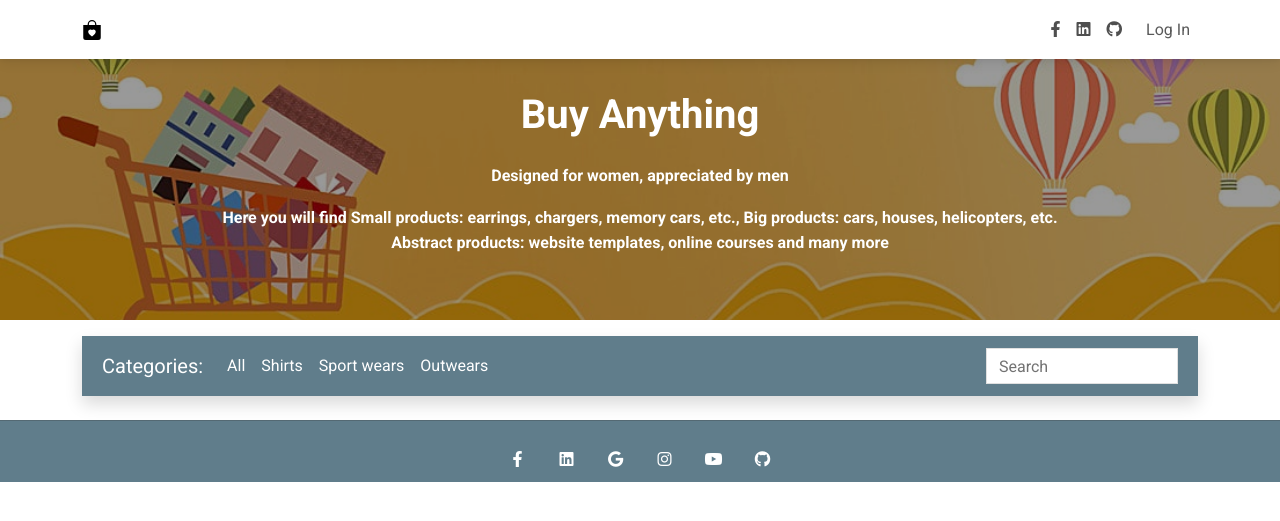
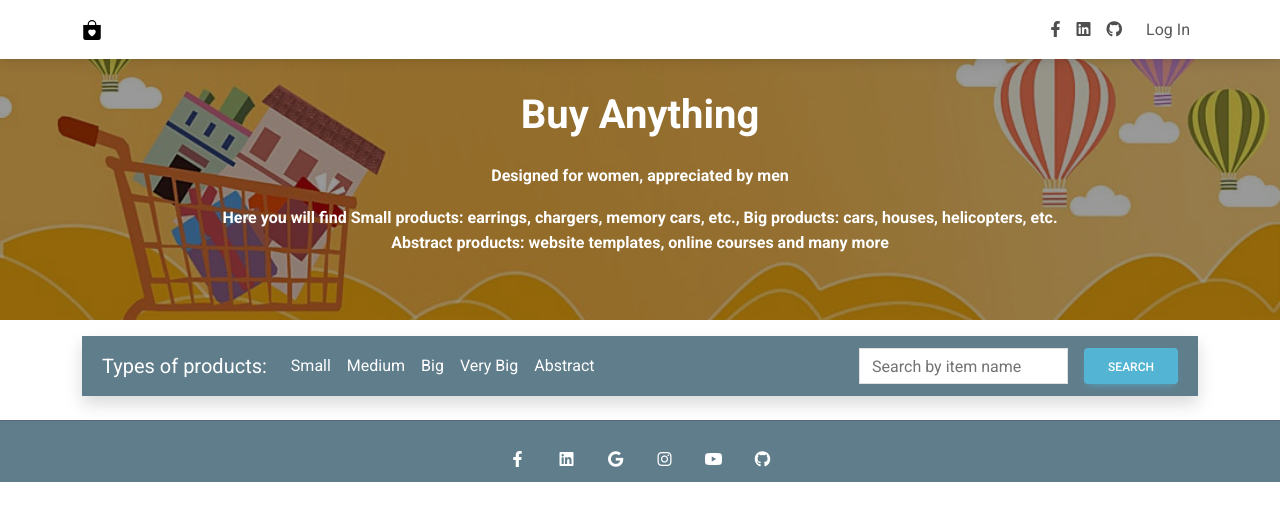
Before and after one commit to xaoccc/OnlyShop, a Django app: page /?item_type=Small in a window 1280 px wide. Shown: the top 521 px of the page. Run offline with Django 4.2, Linux system fonts and the light colour scheme; data that the repository does not hold is empty.

Commit message:
search by name and filter by item type

```diff
--- a/OnlyShop/main_app/views.py
+++ b/OnlyShop/main_app/views.py
@@ -1,10 +1,8 @@
 from django.contrib.auth.mixins import LoginRequiredMixin
-
 from django.shortcuts import render, get_object_or_404, redirect
 from django.urls import reverse, reverse_lazy
 from django.utils import timezone
 from django.views.generic import ListView, DetailView, DeleteView, UpdateView, CreateView
-
 from OnlyShop.main_app.forms import ItemDeleteForm
 from OnlyShop.main_app.models import Item, Order, ItemOrder
 from django.contrib import messages
@@ -89,10 +87,14 @@ class ItemEditView(OrdersCountMixin, OnlyShopStaffRequiredMixin, UpdateView):
 
 
 class ItemDeleteView(OnlyShopStaffRequiredMixin, OrdersCountMixin, DeleteView):
+    # We cannot use both model and form, we must choose one of them
+    # As you can see, we use the model for the DeleteView, not the form
+    # form_valid in the BaseDeleteView deletes the model instance.
     model = Item
     template_name = "item/item-delete.html"
     success_url = reverse_lazy('index')
 
+    # Here we use only the data (values and labels) from the form. The submission uses the model!
     def get_context_data(self, **kwargs):
         context = super().get_context_data(**kwargs)
         context['form'] = ItemDeleteForm(initial=self.object.__dict__)
--- a/OnlyShop/profiles/views.py
+++ b/OnlyShop/profiles/views.py
@@ -1,5 +1,4 @@
 from django.contrib.auth import logout, get_user_model, login
-from django.contrib.auth.mixins import LoginRequiredMixin
 from django.contrib.auth.views import LoginView, LogoutView
 from django.shortcuts import render, redirect
 from django.urls import reverse
@@ -12,12 +11,23 @@ from OnlyShop.utils.mixins import OrdersCountMixin, GetUserMixin, OnlyShopLoginR
 UserModel = get_user_model()
 
 
-
 class IndexView(GetUserMixin, OrdersCountMixin, ListView):
     model = Item
     template_name = 'index.html'
     paginate_by = 8
 
+    def get_queryset(self):
+        queryset = Item.objects.all()
+        filter_by_item_name = self.request.GET.get("item_name", None)
+
+        if filter_by_item_name:
+            queryset = queryset.filter(name__icontains=filter_by_item_name)
+
+        filter_by_item_type = self.request.GET.get("item_type", None)
+        if filter_by_item_type:
+            queryset = Item.objects.filter(type__iexact=filter_by_item_type)
+
+        return queryset
 
 
 class UserLogIn(LoginView):
--- a/templates/index.html
+++ b/templates/index.html
@@ -8,7 +8,7 @@
     <div class="container-fluid">
 
       <!-- Navbar brand -->
-      <a class="navbar-brand" href="#">Categories:</a>
+      <a class="navbar-brand" href="#">Types of products:</a>
 
       <!-- Toggle button -->
       <button
@@ -24,27 +24,32 @@
 
       <!-- Collapsible wrapper -->
       <div class="collapse navbar-collapse" id="navbarSupportedContent2">
+
         <ul class="navbar-nav me-auto mb-2 mb-lg-0">
-
           <!-- Link -->
-          <li class="nav-item acitve">
-            <a class="nav-link text-white" href="#">All</a>
+          <li class="nav-item">
+            <a class="nav-link text-white" href="?item_type=Small">Small</a>
           </li>
           <li class="nav-item">
-                <a class="nav-link text-white" href="#">Shirts</a>
-              </li>
-              <li class="nav-item">
-                <a class="nav-link text-white" href="#">Sport wears</a>
-              </li>
-              <li class="nav-item">
-                <a class="nav-link text-white" href="#">Outwears</a>
-              </li>
-
+            <a class="nav-link text-white" href="?item_type=Medium">Medium</a>
+          </li>
+          <li class="nav-item">
+            <a class="nav-link text-white" href="?item_type=Big">Big</a>
+          </li>
+          <li class="nav-item">
+            <a class="nav-link text-white" href="?item_type=VeryBig">Very Big</a>
+          </li>
+          <li class="nav-item">
+            <a class="nav-link text-white" href="?item_type=Abstract">Abstract</a>
+          </li>
         </ul>
 
         <!-- Search -->
-        <form class="w-auto py-1" style="max-width: 12rem">
-          <input type="search" class="form-control rounded-0" placeholder="Search" aria-label="Search">
+
+
+        <form class="w-auto py-1 d-flex" method="get" action="{% url 'index' %}">
+          <input type="search" name="item_name" class="form-control rounded-0" placeholder="Search by item name" aria-label="Search">
+          <button class="btn btn-info ms-3" type="submit">Search</button>
         </form>
 
       </div>
```
Also changed, not shown: OnlyShop/main_app/forms.py (+1 -6 lines), OnlyShop/main_app/models.py (+5 -3 lines), static/css/style.css (+0 -7 lines), OnlyShop/main_app/migrations/0013_alter_item_image_alter_item_label_alter_item_name_and_more.py (added), OnlyShop/main_app/migrations/0014_alter_item_type.py (added), OnlyShop/main_app/migrations/0015_alter_item_type.py (added), OnlyShop/main_app/migrations/0016_alter_item_type.py (added).
